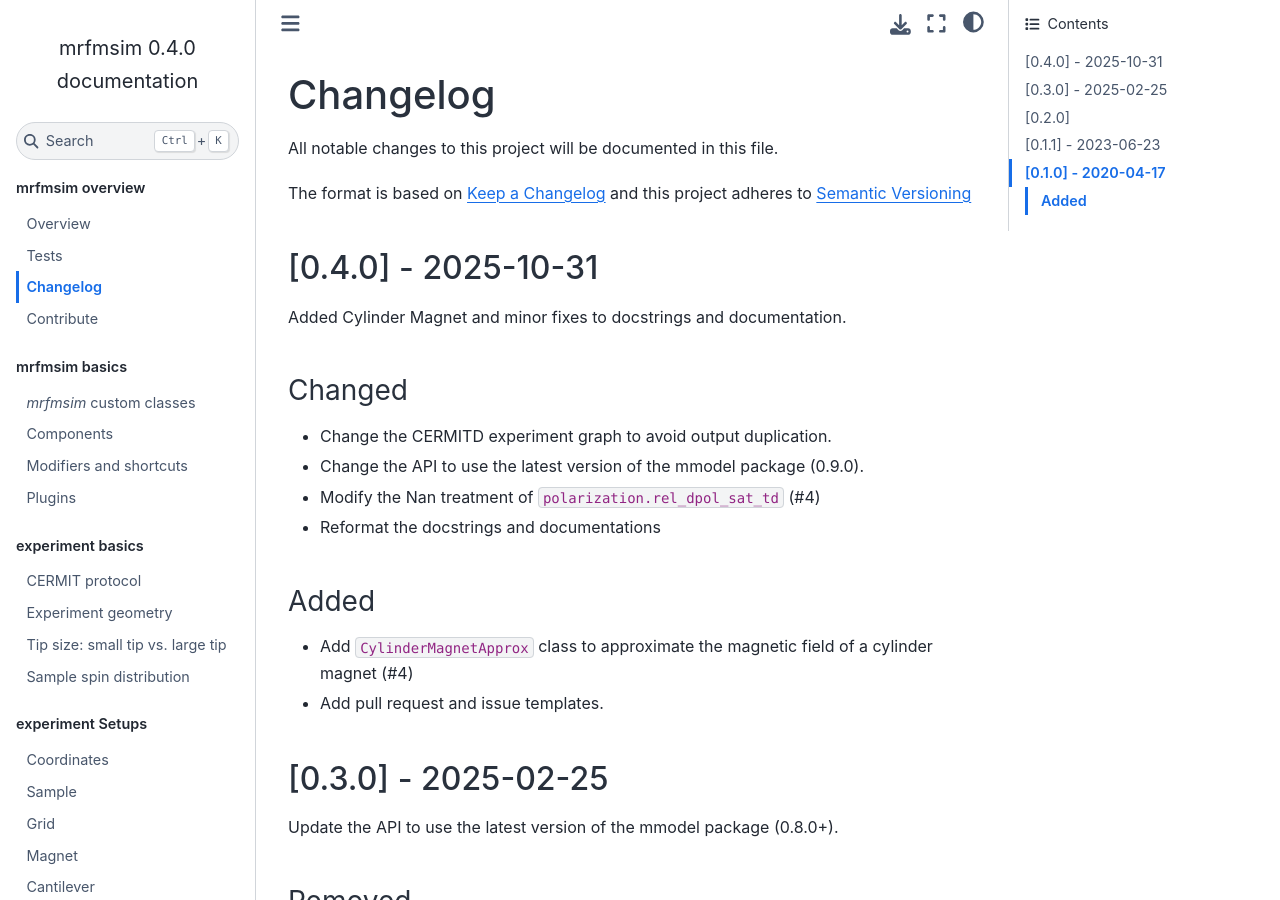
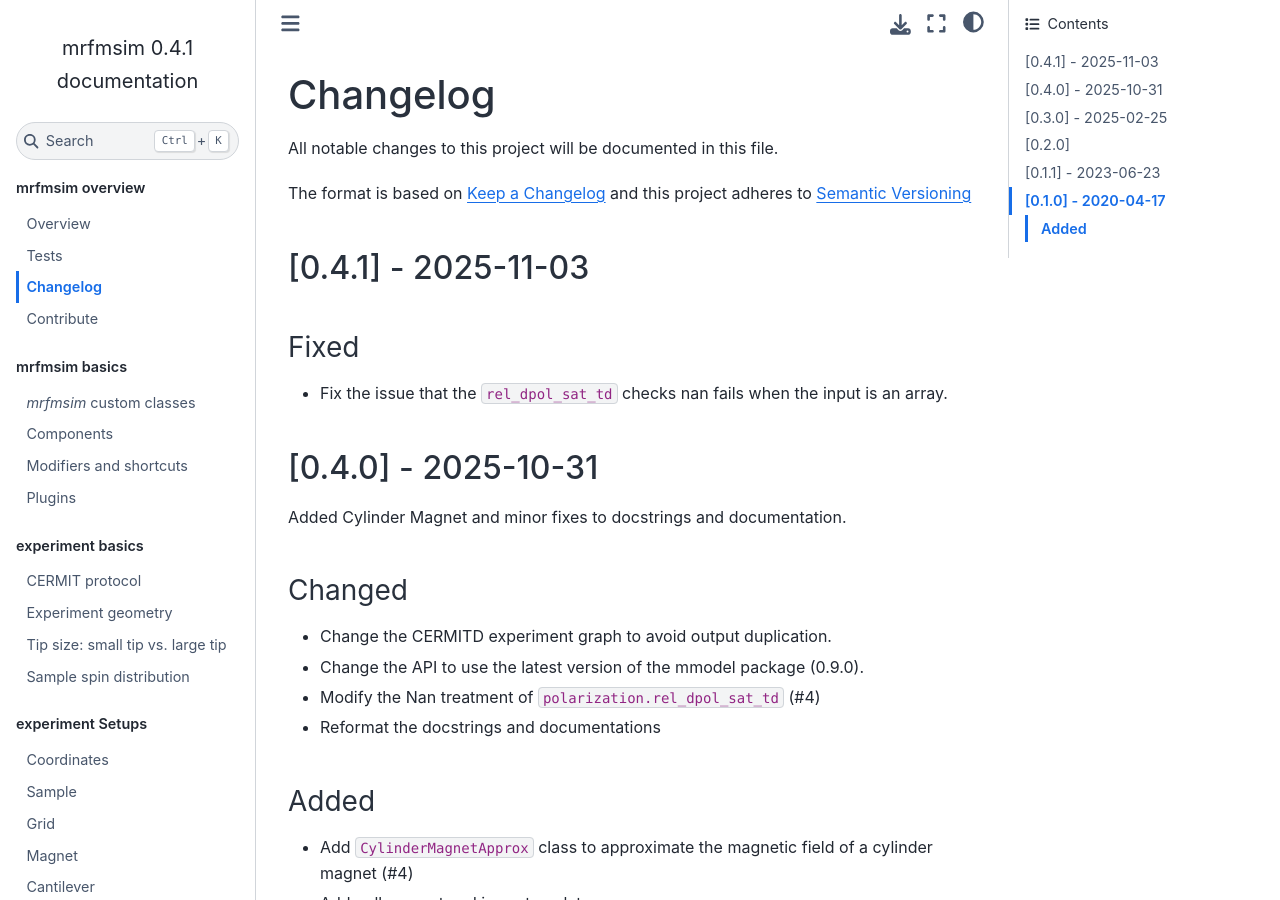
Before and after one commit to Marohn-Group/mrfmsim, a Sphinx documentation site: the page built from docs/changelog.rst, in a window 1280 px wide and 900 px high. Built offline with Sphinx 7.4.7 and the Sphinx Book theme 1.1.4, drawn with Linux system fonts in a browser that asks for light colours.

Commit message:
Release version 0.4.1 (#10)

```diff
--- a/CHANGELOG.rst
+++ b/CHANGELOG.rst
@@ -6,6 +6,13 @@ The format is based on
 `Keep a Changelog <https://keepachangelog.com/en/1.0.0/>`_
 and this project adheres to
 `Semantic Versioning <https://semver.org/spec/v2.0.0.html>`_
+
+[0.4.1] - 2025-11-03
+---------------------
+
+Fixed
+^^^^^
+- Fix the issue that the ``rel_dpol_sat_td`` checks nan fails when the input is an array.
 
 [0.4.0] - 2025-10-31
 ---------------------
--- a/docs/conf.py
+++ b/docs/conf.py
@@ -17,7 +17,7 @@ sys.path.insert(0, os.path.abspath(".."))
 project = 'mrfmsim'
 # copyright = '2023 - 2025, Peter Sun'
 author = 'Peter Sun'
-release = '0.4.0'
+release = '0.4.1'
 
 # -- General configuration ---------------------------------------------------
 # https://www.sphinx-doc.org/en/master/usage/configuration.html#general-configuration
--- a/pyproject.toml
+++ b/pyproject.toml
@@ -1,6 +1,6 @@
 [tool.poetry]
 name = "MrfmSim"
-version = "0.4.0"
+version = "0.4.1"
 description = "Simulate magnetic resonance force microscopy experiments."
 authors = ["Peter Sun <hs859@cornell.edu>", "John Marohn <jam99@cornell.edu>"]
 maintainers = ["Peter Sun <hs859@cornell.edu>"]
```
